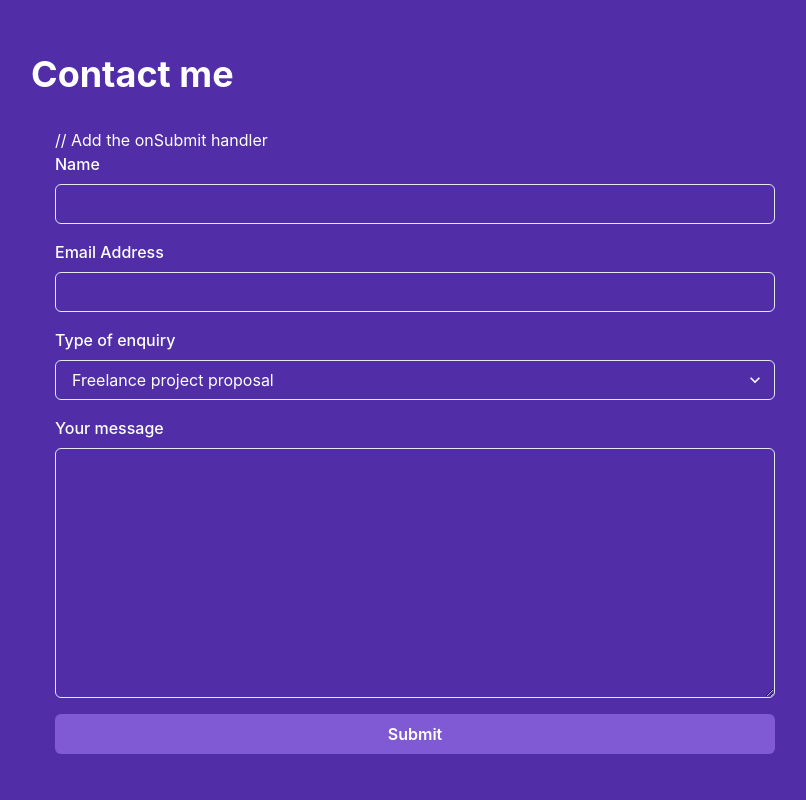
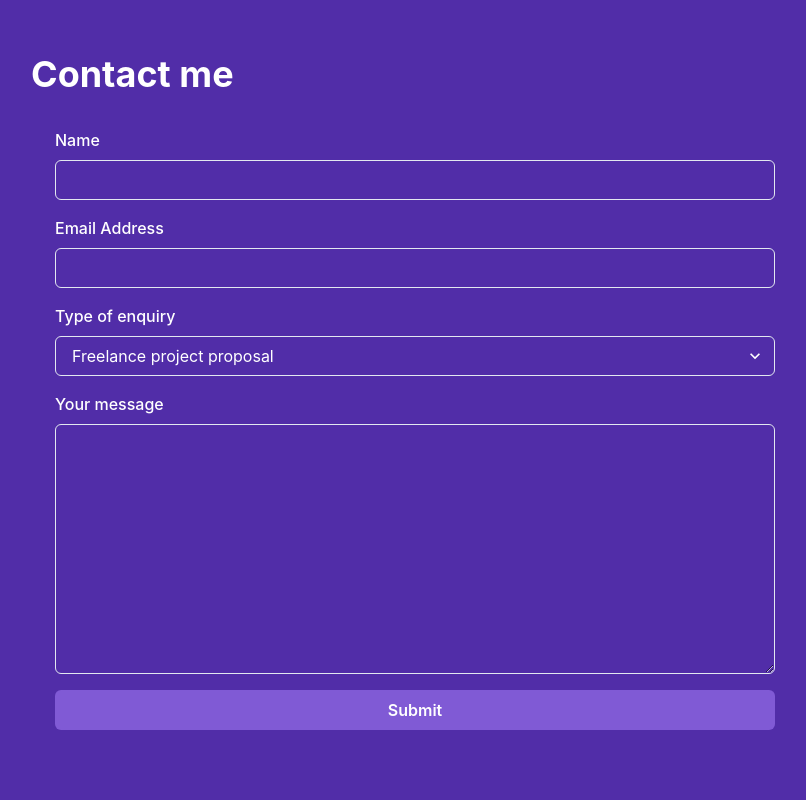
Before and after one commit to Ali-consciousroad/portfolio, a React (Create React App) app: page / in a window 1280 px wide. Shown: the part 2140-2940 px from the top of the page, without its empty margins (225-1031 px from the left). Built offline with nearby package versions, Linux system fonts and the light colour scheme.

Commit message:
Create the css file for the ContactMeSection component and add a few comments to make the code more readable

```diff
--- /dev/null
+++ b/src/components/ContactMeSection.css
@@ -0,0 +1,6 @@
+.FieldError {
+    position: absolute;
+    bottom: -6px;
+    color: red;
+    font-size: 12px;
+  }
--- a/src/components/ContactMeSection.js
+++ b/src/components/ContactMeSection.js
@@ -1,5 +1,5 @@
 import React, {useEffect} from "react";
-import { useFormik } from "formik";
+import { Field, Formik, useFormik, Form } from "formik";
 import {
   Box,
   Button,
@@ -17,11 +17,74 @@ import FullScreenSection from "./FullScreenSection";
 import useSubmit from "../hooks/useSubmit";
 import {useAlertContext} from "../context/alertContext";
 
+const RequiredErrorMessage = () => {
+  return (
+    <p className="FieldError">Required</p>
+  );
+};
+
 const LandingSection = () => {
   // Desctructure the custom hook to get the isLoading, response and submit function
   const {isLoading, response, submit} = useSubmit();
   const { onOpen } = useAlertContext();
+  // The validationSchema is an object / a Yup schema that defines the validation rules for each field
+  const validationSchema = Yup.object().shape({
+    firstName: Yup.string()
+      .min(2, 'Too Short!')
+      .max(50, 'Too Long!')
+      .required(<RequiredErrorMessage />),
+    email: Yup.string()
+      .email('Invalid email address')
+      .required(<RequiredErrorMessage />),
+    type: Yup.string()
+      .required(<RequiredErrorMessage />),
+    comment: Yup.string()
+      .min(5, 'Too Short!')
+      .max(500, 'Too Long!')
+      .required(<RequiredErrorMessage />),
+  });
 
+  // ValidationSchema to be completed (see https://formik.org/docs/guides/validation#validationschema-options-function)
+  // const Signup = () => (
+  //   <div>
+  //     <h1>Signup</h1>
+  //     <Formik
+  //       initialValues={{
+  //         firstName: '',
+  //         email: '',
+  //         type: '',
+  //         comment: '' }}
+  //       validationSchema={validationSchema}
+  //       onSubmit={values => {
+  //         console.log(values);
+  //       }}
+  //     >
+  //     {({ errors, touched }) => (
+  //       <Form>
+  //         <Field name="firstName" />
+  //         {errors.firstName && touched.firstName ? (
+  //           <div>{errors.firstName}</div>
+  //         ) : null}
+  //         <Field name="email" type="email" />
+  //         {errors.email && touched.email ? (
+  //           <div>{errors.email}</div>
+  //         ) : null}
+  //         <Field name="type" as="select">
+  //           <option value="hireMe">Freelance project proposal</option>
+  //           <option value="openSource">
+  //             Open source consultancy session
+  //           </option>
+  //           <option value="other">Other</option>
+  //         </Field>
+  //         <Field name="comment" as="textarea" />
+  //         <button type="submit">Submit</button>
+  //       </Form>
+  //     )}
+  //     </Formik>
+  //   </div>
+  // );
+
+  // Declare the formik function to handle the form submission
   // Pass the useFormik() hook initial form values and a submit function that will
   // be called when the form is submitted
   const formik = useFormik({
@@ -58,7 +121,8 @@ const LandingSection = () => {
           Contact me
         </Heading>
         <Box p={6} rounded="md" w="100%">
-          <form onSubmit={formik.handleSubmit}> // Add the onSubmit handler
+          {/* Set formik's method handler when the form is submitted so the input's state is controlled by React via Formik (in a "controlled way"), not the DOM */}
+          <form onSubmit={formik.handleSubmit}> {/* Add the onSubmit handler */}
             <VStack spacing={4}>
               <FormControl isInvalid={false}>
                 <FormLabel htmlFor="firstName">Name</FormLabel>
@@ -76,6 +140,15 @@ const LandingSection = () => {
                   id="email"
                   name="email"
                   type="email"
+                  // Add the necessary props to the input element
+
+                  // value={formik.values.email}
+                  // onChange={formik.handleChange}
+                  // onBlur={formik.handleBlur}
+
+                  // Add the necessary props automatically to the input element
+                  // by using formik instead of writing them manually
+                  // like the commented code above
                   {...formik.getFieldProps('email')}
                 />
                 <FormErrorMessage></FormErrorMessage>
@@ -92,11 +165,11 @@ const LandingSection = () => {
               </FormControl>
               <FormControl isInvalid={false}>
                 <FormLabel htmlFor="comment">Your message</FormLabel>
+                {/* Add the necessary props to the multiline text input textarea element */}
                 <Textarea
                   id="comment"
                   name="comment"
                   height={250}
-                  // Add the necessary props to the textarea element
                   {...formik.getFieldProps('comment')}
                 />
                 <FormErrorMessage></FormErrorMessage>
```
Also changed, not shown: 1 other file (tests, documents, lock files or other folders).
